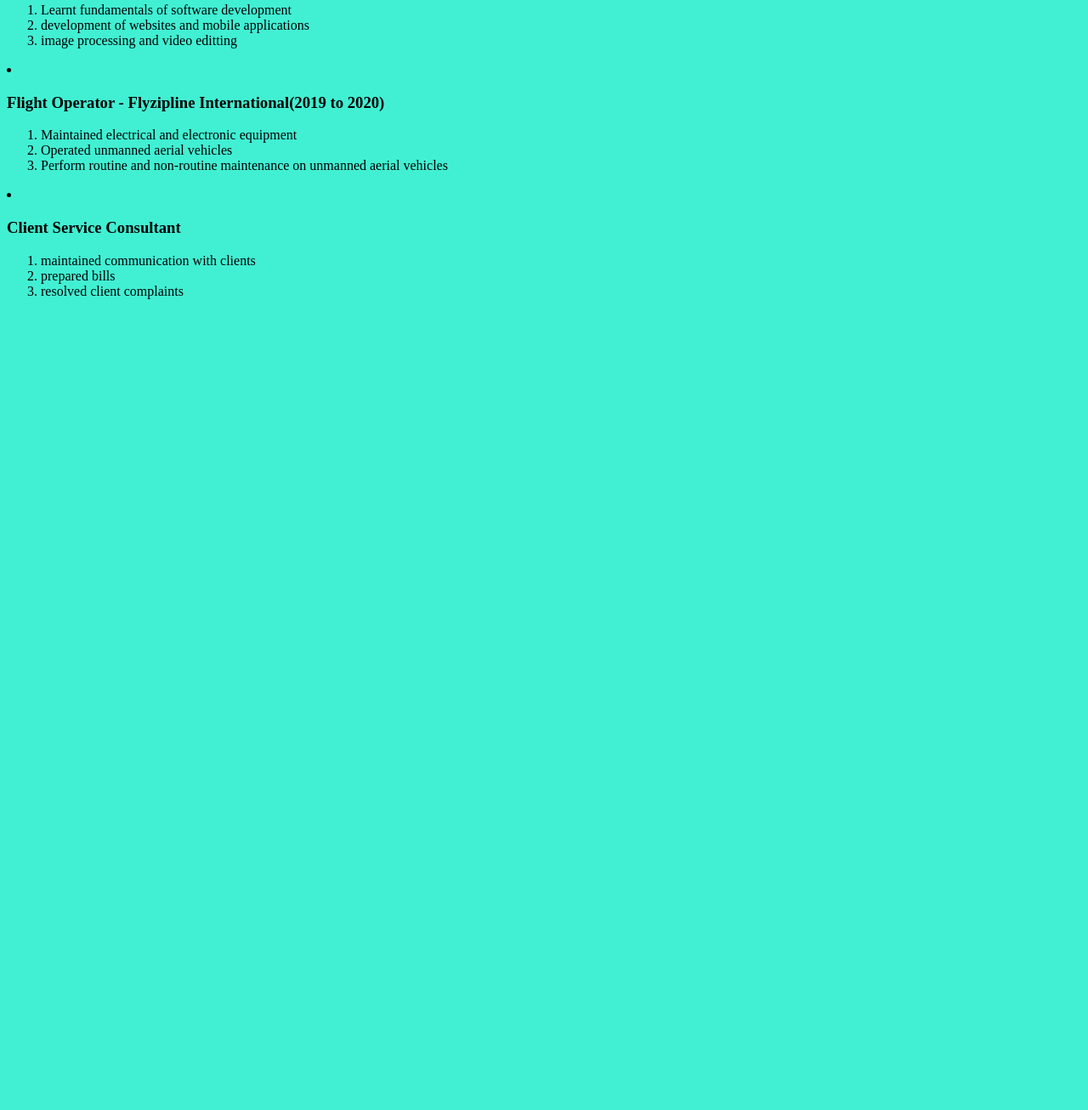
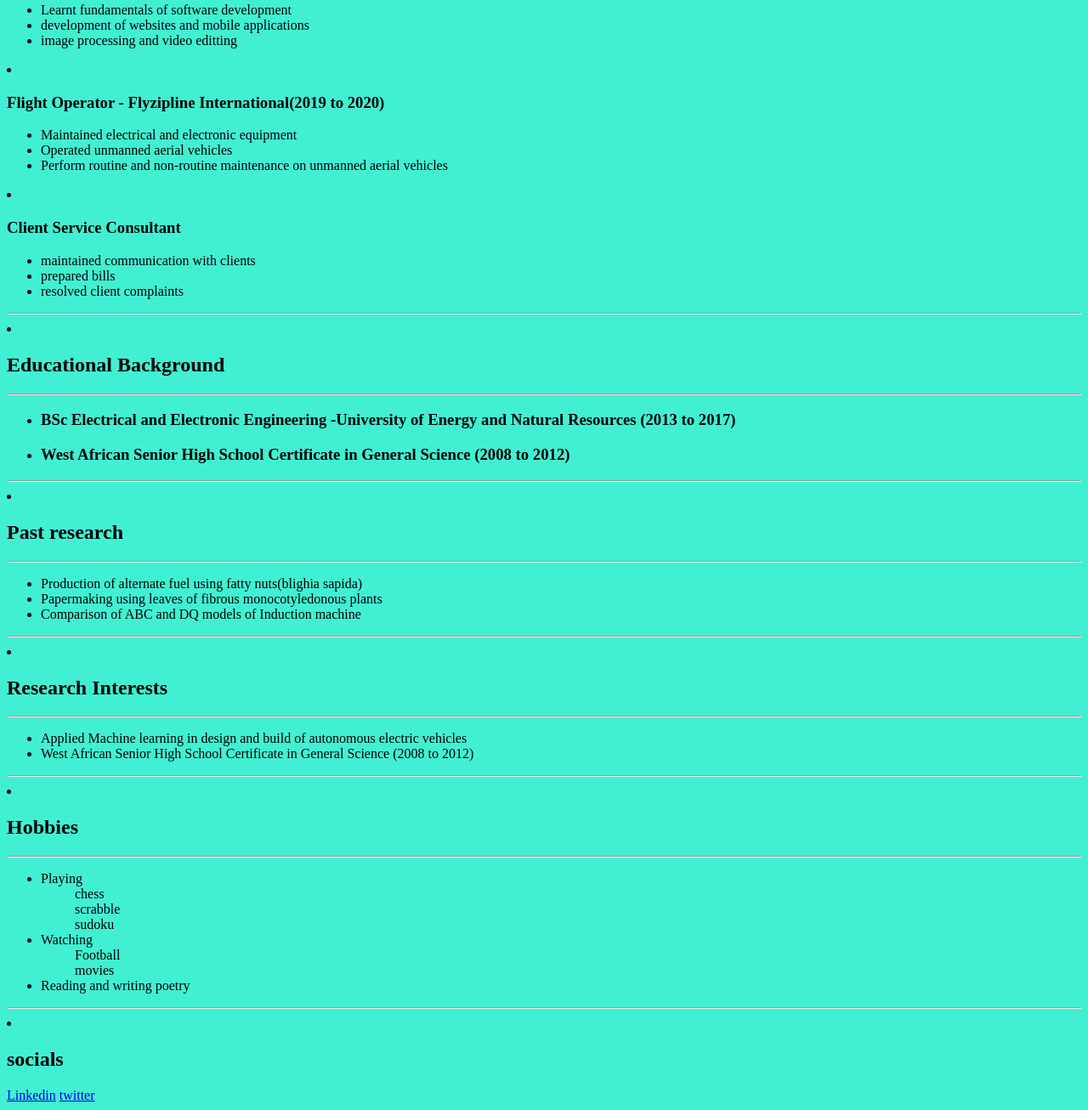
Before and after one commit to T-Asare/personal-site, a plain HTML site: page index.html in a window 1280 px wide. Shown: the part 573-1879 px from the top of the page at 85% size. Before the commit the page ends 941 px from the top, so only its background shows below. Drawn offline with Linux system fonts and the light colour scheme.

Commit message:
new changes socials and work experience added

```diff
--- a/index.html
+++ b/index.html
@@ -9,38 +9,79 @@
     <h1>CV for Timothy Asare </h1>
 
     <hr>
-    <h2>Name: Timothy Asare<br> Address: P.O. Box 298 Sunyani<br> Phone:+233206096789<br>Email:timothy.asare@outlook.com<br> <img src="600x600.jpg" alt="Passport picture" height ="150"; width ="150"; ></h2>
+    <h2> <img src="600x600.jpg" alt="Passport picture" style= "height :12.5%; width:12.5% " ><br>
+        Name: Timothy Asare<br> Address: P.O. Box 298 Sunyani<br> Phone:+233206096789<br>Email:timothy.asare@outlook.com<br> </h2>
 
    <hr>
-    <p>
-        <li><h2>Work Experience</h2><hr>
+            <li><h2>Work Experience</h2><hr>
             <li><h3>Graduate trainee software engineering- Amalitech GGmbh(Jan 2021 to date)</h3>
-                <ol>
+                <ul>
                     <li>Learnt fundamentals of software development</li>
                     <li>development of websites and mobile applications</li>
                     <li>image processing and video editting</li>
-                </ol>
+                </ul>
 
             </li>
             <li><h3>Flight Operator - Flyzipline International(2019 to 2020)</h3>
-                <ol>
+                <ul>
                     <li>Maintained electrical and electronic equipment</li>
                     <li>Operated unmanned aerial vehicles</li>
                     <li>Perform routine and non-routine maintenance on unmanned aerial vehicles</li>
-                </ol>
+                </ul>
 
             </li>
             <li><h3>Client Service Consultant</h3>
-                <ol>
+                <ul>
                     <li>maintained communication with clients</li>
                     <li>prepared bills</li>
                     <li>resolved client complaints</li>
-                </ol>
+                </ul>
 
             </li>
 
         </li>
-     </p>
+        <hr>
+        <li><h2>Educational Background</h2><hr>
+            <ul>
+               <li> <h3>BSc Electrical and Electronic Engineering -University of Energy and Natural Resources (2013 to 2017)</h3></li>
+               <li> <h3>West African Senior High School Certificate in General Science (2008 to 2012)</h3></li>
+            </ul>
+            <hr>
+        </li>
+        <li><h2>Past research</h2><hr>
+            <ul>
+               <li> Production of alternate fuel using fatty nuts(blighia sapida)</li>
+               <li> Papermaking using leaves of fibrous monocotyledonous plants</li>
+               <li>Comparison of ABC and DQ models of Induction machine</li>
+            </ul>
+            <hr>
+        </li>
+        <li><h2>Research Interests</h2><hr>
+            <ul>
+               <li> Applied Machine learning in design and build of autonomous electric vehicles</li>
+               <li> West African Senior High School Certificate in General Science (2008 to 2012)</li>
+            </ul>
+            <hr>
+        </li>
+        <li><h2>Hobbies</h2><hr>
+            <ul>
+               <li> Playing
+                   <ul>chess<br> scrabble<br> sudoku<br> </ul>
+               </li>
+               <li>Watching
+                   <ul>Football<br>movies</ul>
+               </li>
+               <li>Reading and writing poetry</li>
+
+            </ul>
+            <hr>
+        </li>
+        <li><h2>socials</h2>
+        <a href="https://www.linkedin.com/in/timothy-asare-772482110/" >Linkedin</a>
+        <a href="https://twitter.com/NiiAsare">twitter</a>
+        </li>
+
+
 
 </body>
 </html>
```
